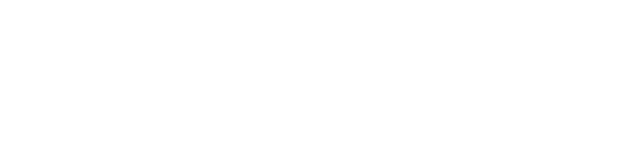
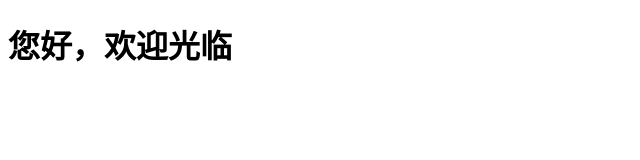
Before and after one commit to lihongGZAS/hairdressing, a plain HTML site: page index.html in a window 1280 px wide. Shown: the whole page, without its empty margins (0-640 px from the left). Drawn offline with Linux system fonts and the light colour scheme.

Commit message:
add something

```diff
--- a/index.html
+++ b/index.html
@@ -7,6 +7,8 @@
   <title>Document</title>
 </head>
 <body>
-
+  <header>
+    <h1>您好，欢迎光临</h1>
+  </header>
 </body>
 </html>
```
